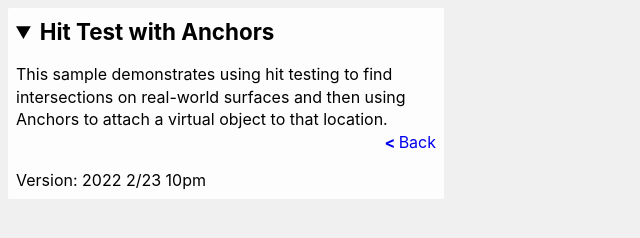
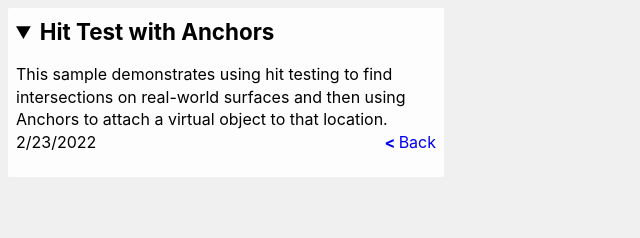
Before and after one commit to JarvisHomeAuto/JarvisHomeAuto.github.io, a website: page index.html in a window 1280 px wide. Shown: the whole page, without its empty margins (0-640 px from the left). Drawn offline with Linux system fonts and the light colour scheme.

Commit message:
added message with version number

```diff
--- a/index.html
+++ b/index.html
@@ -39,10 +39,10 @@ CONNECTION WITH THE SOFTWARE OR THE USE OR OTHER DEALINGS IN THE SOFTWARE.
       <summary>Hit Test with Anchors</summary>
       <p>
         This sample demonstrates using hit testing to find intersections on real-world surfaces and then using Anchors
-        to attach a virtual object to that location.
+        to attach a virtual object to that location. 2/23/2022
         <a class="back" href="./">Back</a>
-      </p><br/>
-      Version: 2022 2/23 10pm<br/>
+      </p>
+
     </details>
   </header>
   <script type="module">
```
